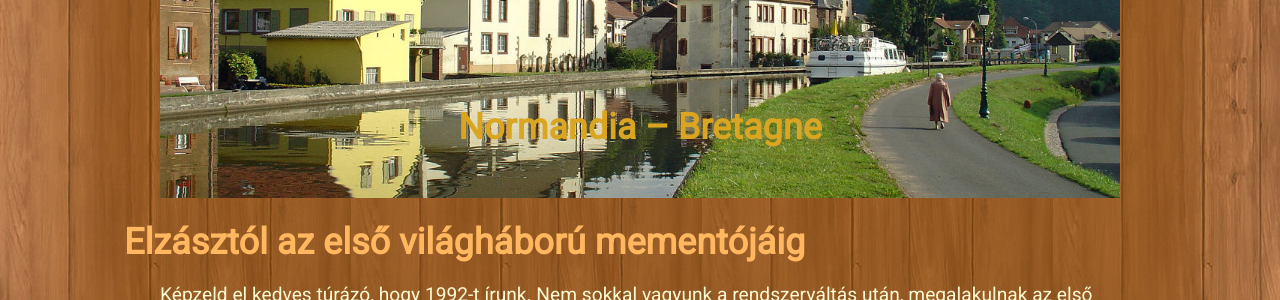
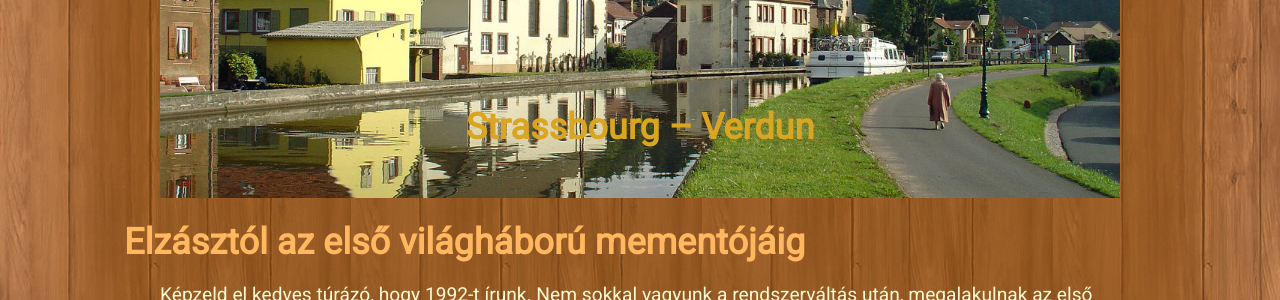
Before and after one commit to popeye-archive/popeye-weblap, a Jekyll site: the page built from _turak/kerekparturak/strassbourg-verdun.md, in a window 1280 px wide. Shown: the part 394-694 px from the top of the page. Built offline with Jekyll 4.4.1, drawn with Linux system fonts in a browser that asks for light colours.

Commit message:
és címek

```diff
--- a/_data/kategoriak.yaml
+++ b/_data/kategoriak.yaml
@@ -39,13 +39,13 @@
     datum: 2019. május 3–5.
 
   - turaId: strassbourg-verdun
-    nev: Normandia – Bretagne
+    nev: Strassbourg – Verdun
     ar: 70.000 Ft + szállásdíjak
     arOpciok: 'Szállás panziókban, fizető vendég szobákban 10 éjszaka reggeli nélkül: 300 € <br/> Szállás sátorozással campingekben, illetve hivatalos sátorozó helyeken: 100 €'
     datum: 2019. június 26 – július 6.
 
   - turaId: skocia-2019
-    nev: Normandia – Bretagne
+    nev: Skócia 2019
     ar: 179.000 Ft (augusztus 24–szeptember 2-ig)
     arOpciok: 'A kiutazás velünk: 15.000 Ft + 18.000 Ft kompdíj (alvókabinban) + útközbeni szállásdíj. <br> Vacsora ára sörrel vagy üdítővel: 2.800 Ft/fő/nap. '
     datum: 2019. augusztus 22 – szeptember 4.
```
